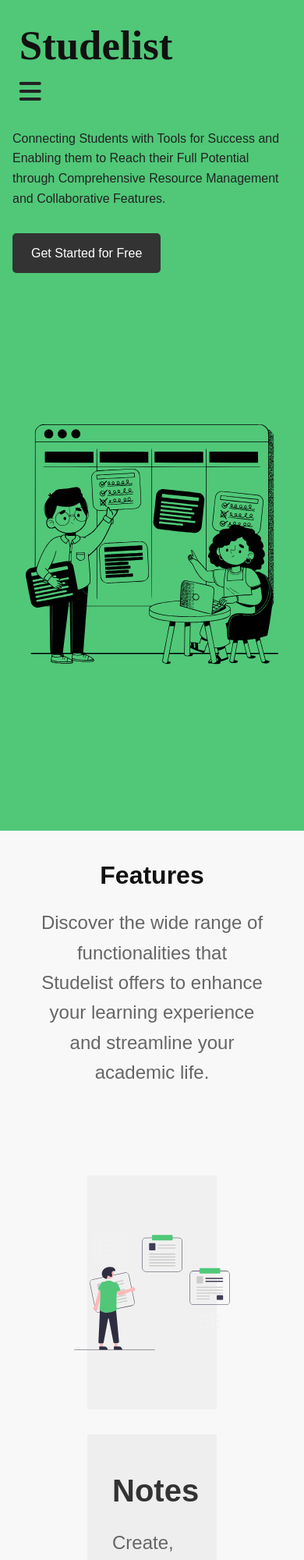
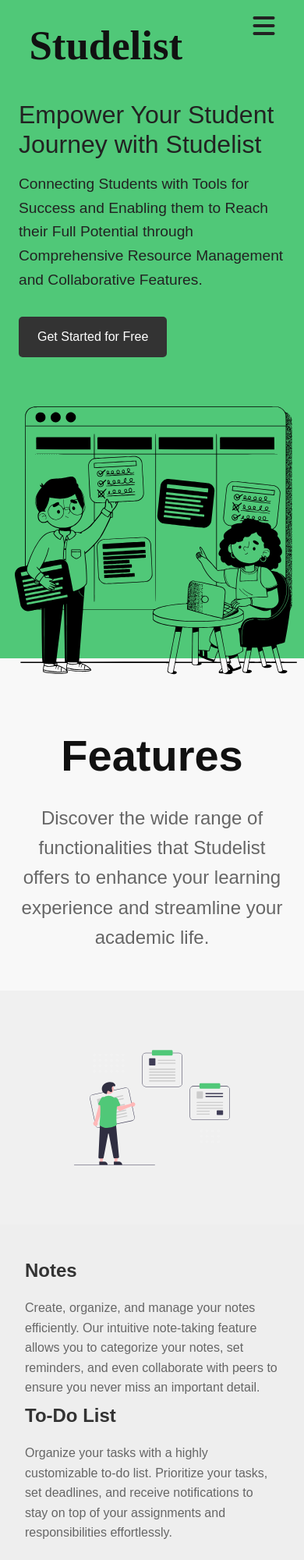
Before and after one commit to eduardodfran/studelist-app, a plain HTML site: page client/public/index.html in a window 390 px wide. Shown: the top 2000 px of the page at 78% size. Drawn offline with Linux system fonts and the light colour scheme; a web font is replaced by a local one.

Commit message:
mobile response

```diff
--- a/client/public/landing-page.css
+++ b/client/public/landing-page.css
@@ -379,7 +379,7 @@
 
 /* Media Queries for Responsiveness */
 
-@media (max-width: 992px) {
+@media (max-width: 1000px) {
 
     .dropdown-menu-btn {
         display: block;
@@ -432,6 +432,7 @@
     .features {
         height: 258vh;
     }
+
     .feature-card {
         display: block;
         height: 50vh;
@@ -496,106 +497,97 @@
     }
 }
 
-@media (max-width: 768px) {
-    .container {
-        flex-direction: column;
-        padding-left: 1rem;
-        padding-right: 1rem;
+@media (max-width: 480px) {
+
+    .front .hero {
+        height: 100vh;
     }
 
-    header .container {
-        padding-left: 0.3rem;
-        padding-right: 0.3rem;
+    .front .hero .container {
+        margin-top: 1.5rem;
+        padding: 1.5rem;
 
     }
 
-    .logo {
-        align-items:first baseline
+    .front .hero .container h1 {
+        font-size: 2rem;
     }
 
-    nav {
-        display: none;
-    }
-
-    nav ul {
-        flex-direction: column;
-    }
-
-    nav ul li {
-        margin-bottom: 1rem;
-    }
-
-    .hero {
-        padding: 2rem 1rem;
-    }
-
-    .hero .container {
-        padding-right: 0;
-        padding-left: 0;
+    .front .hero .container p {
+        font-size: 1.2rem;
     }
 
     .cta-button {
-        padding: 1rem 2rem;
+        font-size: 1rem;
+        padding: 0.8rem 1.5rem;
+    }
+
+
+
+    .front .hero .right img {
+        height: 400px;
+        width: 400px;
+    }
+
+    .features {
+        height: 280vh;
+    }
+
+    .feature-card {
+        height: 50vh;
+        padding: 0;
+    }
+
+    .feature-card .image img {
+        width: 200px;
+        height: 200px;
+        margin: 0 auto;
+    }
+
+    .feature-card .image {
+        height: 300px;
+    }
+
+    .feature-card .note {
+        margin-top: 2rem;
+        background-color: #eee;
+        margin: 0;
+        width: 100%;
+    }
+
+    .feature-card .note p {
+        margin: 0.5rem 0;
+        font-size: 1rem;
+
+    }
+
+    .feature-card .note h3 {
+        font-size: 1.5rem;
+        margin: 0.5rem 0;
+    }
+
+    .about-title {
+        height: 350px;
+    }
+
+    .about-title h2 {
+        font-size: 2rem;
+    }
+
+    .about-title p {
         font-size: 1.2rem;
     }
 
-    .features {
-        padding: 2rem 1rem;
+    .about .container {
+        padding-top: 0;
     }
 
-    .feature-cards {
-        padding-left: 1rem;
-        padding-right: 1rem;
+    .about .container p {
+        font-size: 1.2rem;
     }
 
-    .about {
-        padding: 2rem 1rem;
-    }
-
-    .testimonials {
-        padding: 2rem 1rem;
-    }
-
-    footer {
-        padding: 2rem 1rem;
-    }
-}
-
-@media (max-width: 480px) {
-    .container .logo {
-        font-size: 2rem;
-    }
-
-    nav ul li a {
-        font-size: 1rem;
-    }
-
-    .hero .container h1 {
-        font-size: 2rem;
-    }
-
-    .hero .container p {
-        font-size: 1rem;
-    }
-
-    .cta-button {
-        padding: 0.8rem 1.5rem;
-        font-size: 1rem;
-    }
-
-    .section-title h2 {
-        font-size: 2rem;
-    }
-
-    .feature-card h3 {
+    .about .container h3 {
         font-size: 1.5rem;
     }
 
-    .feature-card p {
-        font-size: 1rem;
-    }
-
-    .mission h3, .team h3, .values h3 {
-        font-size: 2rem;
-    }
 }
--- a/client/public/main.css
+++ b/client/public/main.css
@@ -886,7 +886,7 @@
   .account-container {
     left: 10px;
     bottom: 15px;
-    mar
+
   }
 
   .account-right {
@@ -900,4 +900,49 @@
   .ai-chat {
     display: none;
   }
+
+  @media (max-width: 480px) {
+    .sidebar {
+      height: 120px;
+      padding: 0;
+      padding-top: 10px;
+    }
+
+    .sidebar-menu  {
+      height: 50px;
+      width: 95%;
+      margin: 10px;
+      margin-right: 0;
+
+    }
+
+    .sidebar-menu a {
+      margin-right: 0;
+      font-size: 14px;
+    }
+
+    .right {
+      height: 100px;
+    }
+
+    .account-container {
+      height: 60px;
+      width: 200px;
+      left: 10px;
+      bottom: 10px;
+      margin-bottom: 10px;
+    }
+
+
+
+    .account-right .name {
+      font-size: 14px;
+    }
+
+    .account-right .email {
+      font-size: 12px;
+    }
+
+
+  }
 }
```
